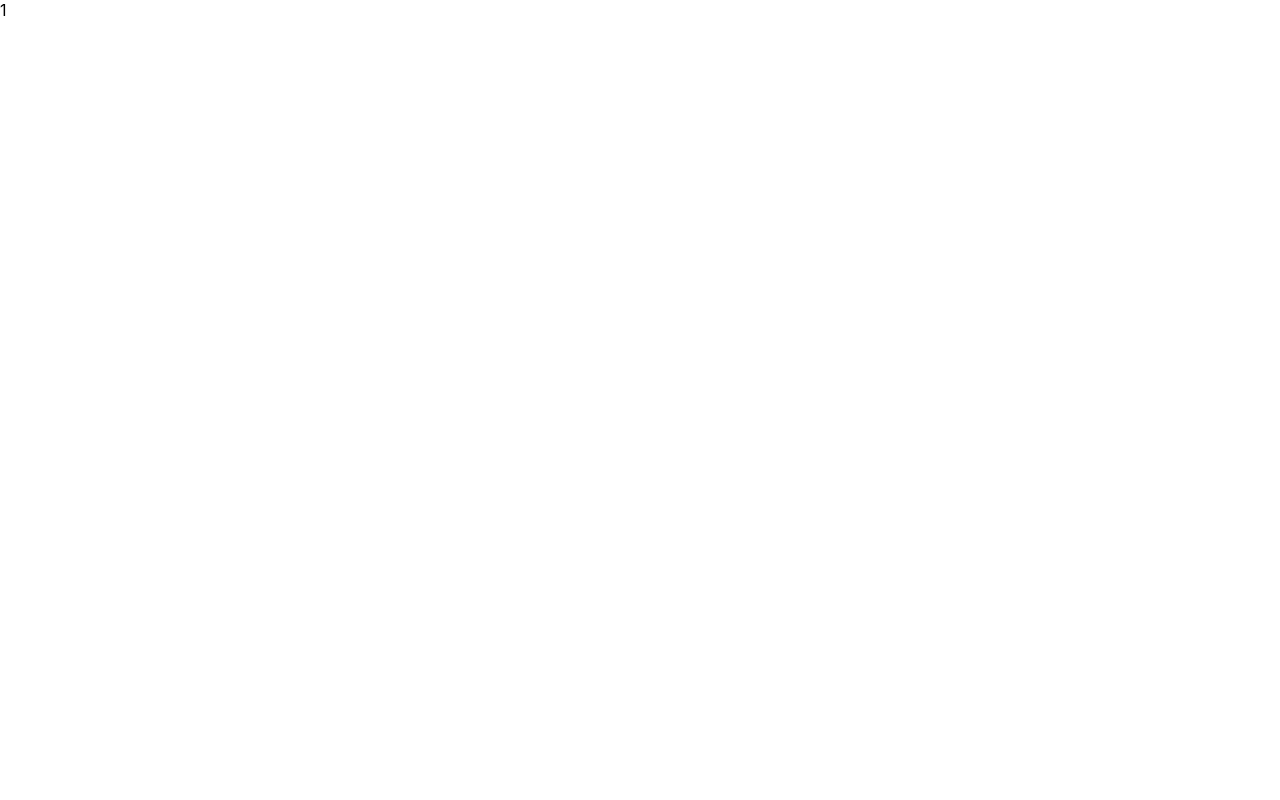
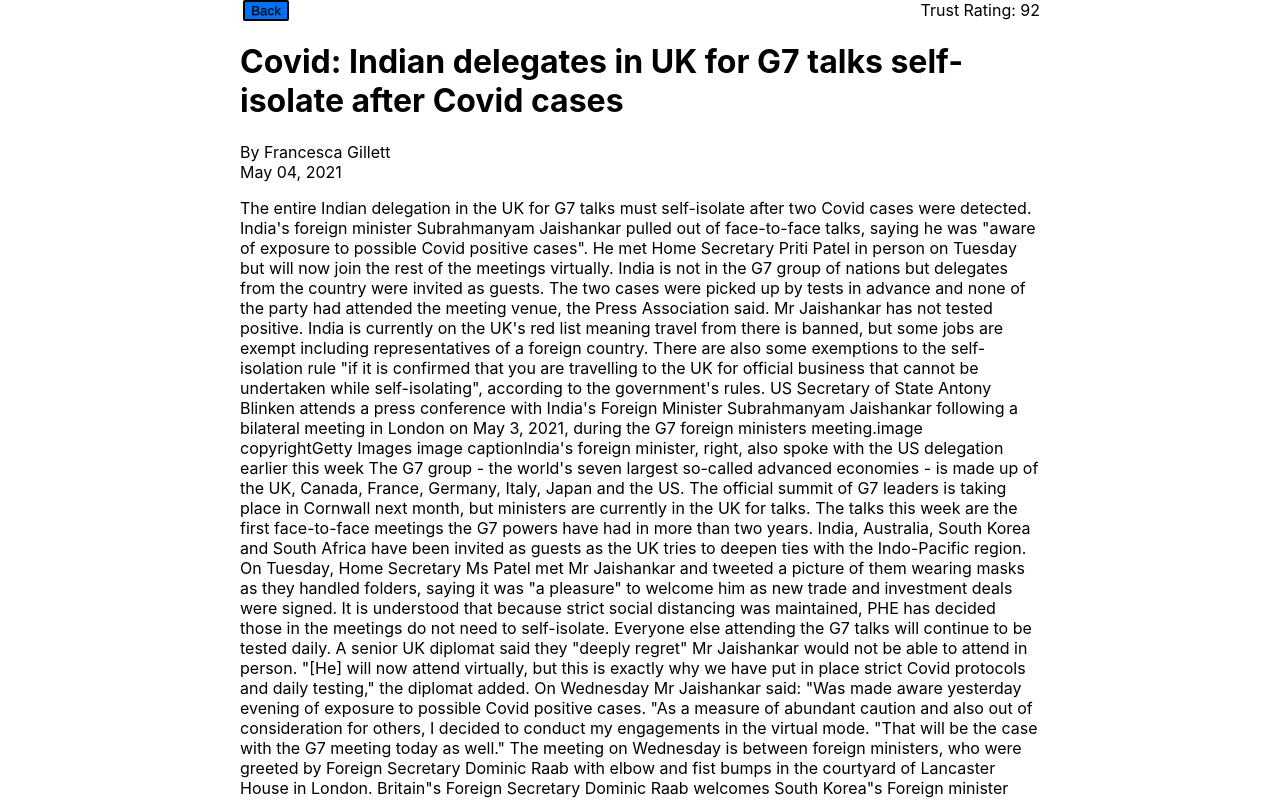
Before and after one commit to baykamsay/misinformation-frontend, a Next.js app: page /1 in a window 1280 px wide. Shown: the top 800 px of the page. Built offline with nearby package versions, Linux system fonts and the light colour scheme.

Commit message:
Update results

```diff
--- a/pages/[id].js
+++ b/pages/[id].js
@@ -1,8 +1,95 @@
 import { useRouter } from "next/router";
+import styles from "../styles/Results.module.css";
 
 export default function Results() {
   const router = useRouter();
   const { id } = router.query;
 
-  return <div>{id}</div>;
+  return (
+    <div className={styles.container}>
+      <main>
+        <div className={styles.nav}>
+          <button>Back</button>
+          <span>
+            Trust Rating: <span>92</span>
+          </span>
+        </div>
+        <h1>
+          Covid: Indian delegates in UK for G7 talks self-isolate after Covid
+          cases
+        </h1>
+        <p>
+          By Francesca Gillett <br /> May 04, 2021
+        </p>
+        <p>
+          The entire Indian delegation in the UK for G7 talks must self-isolate
+          after two Covid cases were detected. India's foreign minister
+          Subrahmanyam Jaishankar pulled out of face-to-face talks, saying he
+          was "aware of exposure to possible Covid positive cases". He met Home
+          Secretary Priti Patel in person on Tuesday but will now join the rest
+          of the meetings virtually. India is not in the G7 group of nations but
+          delegates from the country were invited as guests. The two cases were
+          picked up by tests in advance and none of the party had attended the
+          meeting venue, the Press Association said. Mr Jaishankar has not
+          tested positive. India is currently on the UK's red list meaning
+          travel from there is banned, but some jobs are exempt including
+          representatives of a foreign country. There are also some exemptions
+          to the self-isolation rule "if it is confirmed that you are travelling
+          to the UK for official business that cannot be undertaken while
+          self-isolating", according to the government's rules. US Secretary of
+          State Antony Blinken attends a press conference with India's Foreign
+          Minister Subrahmanyam Jaishankar following a bilateral meeting in
+          London on May 3, 2021, during the G7 foreign ministers meeting.image
+          copyrightGetty Images image captionIndia's foreign minister, right,
+          also spoke with the US delegation earlier this week The G7 group - the
+          world's seven largest so-called advanced economies - is made up of the
+          UK, Canada, France, Germany, Italy, Japan and the US. The official
+          summit of G7 leaders is taking place in Cornwall next month, but
+          ministers are currently in the UK for talks. The talks this week are
+          the first face-to-face meetings the G7 powers have had in more than
+          two years. India, Australia, South Korea and South Africa have been
+          invited as guests as the UK tries to deepen ties with the Indo-Pacific
+          region. On Tuesday, Home Secretary Ms Patel met Mr Jaishankar and
+          tweeted a picture of them wearing masks as they handled folders,
+          saying it was "a pleasure" to welcome him as new trade and investment
+          deals were signed. It is understood that because strict social
+          distancing was maintained, PHE has decided those in the meetings do
+          not need to self-isolate. Everyone else attending the G7 talks will
+          continue to be tested daily. A senior UK diplomat said they "deeply
+          regret" Mr Jaishankar would not be able to attend in person. "[He]
+          will now attend virtually, but this is exactly why we have put in
+          place strict Covid protocols and daily testing," the diplomat added.
+          On Wednesday Mr Jaishankar said: "Was made aware yesterday evening of
+          exposure to possible Covid positive cases. "As a measure of abundant
+          caution and also out of consideration for others, I decided to conduct
+          my engagements in the virtual mode. "That will be the case with the G7
+          meeting today as well." The meeting on Wednesday is between foreign
+          ministers, who were greeted by Foreign Secretary Dominic Raab with
+          elbow and fist bumps in the courtyard of Lancaster House in London.
+          Britain"s Foreign Secretary Dominic Raab welcomes South Korea"s
+          Foreign minister Chung Eui-yong at the G7 foreign ministers meeting in
+          London, Britainimage copyrightReuters image captionMr Raab greets his
+          South Korean counterpart at the G7 foreign ministers meeting They then
+          went to the summit room where the ministers were separated from one
+          another by clear screens in order to minimise any risk from
+          coronavirus. The talks are expected to discuss new ways to ensure
+          fairer access to vaccine stockpiles and increase support for the
+          global vaccine distribution scheme known as Covax. Also on the agenda
+          on Wednesday is media freedom, arbitrary detention and girls'
+          education. On the news that positive cases had been found among the
+          India delegation, Labour leader Sir Keir Starmer said there were
+          questions that needed to be raised "about how this happened". "It is a
+          reminder of how vigilant we need to be about our borders," he said,
+          adding: "Let's get to the bottom of how this happened - we cannot have
+          a repeat." Asked whether holding the G7 meeting in person was a
+          mistake because of the risk of Covid variants, Boris Johnson said it
+          was "very important to try to continue as much business as you can as
+          a government". "As I understand it, what has happened is the
+          individuals concerned are all isolating now," the prime minister said.
+          "I will be seeing the Indian foreign minister later this afternoon but
+          that will be a Zoom exchange."
+        </p>
+      </main>
+    </div>
+  );
 }
--- /dev/null
+++ b/styles/Results.module.css
@@ -0,0 +1,36 @@
+.container {
+  max-width: 800px;
+  margin: auto;
+  /* padding: 0 0.5rem; */
+  display: flex;
+  flex-direction: column;
+  justify-content: center;
+}
+
+.nav {
+  display: flex;
+  flex-direction: row;
+  justify-content: space-between;
+}
+
+.title {
+  margin: 0;
+  line-height: 1.15;
+  font-size: 4rem;
+}
+
+.title,
+.description {
+  text-align: center;
+}
+
+.description {
+  line-height: 1.5;
+  font-size: 1.5rem;
+}
+
+@media (max-width: 848px) {
+  .container {
+    padding: 0 24px;
+  }
+}
```
